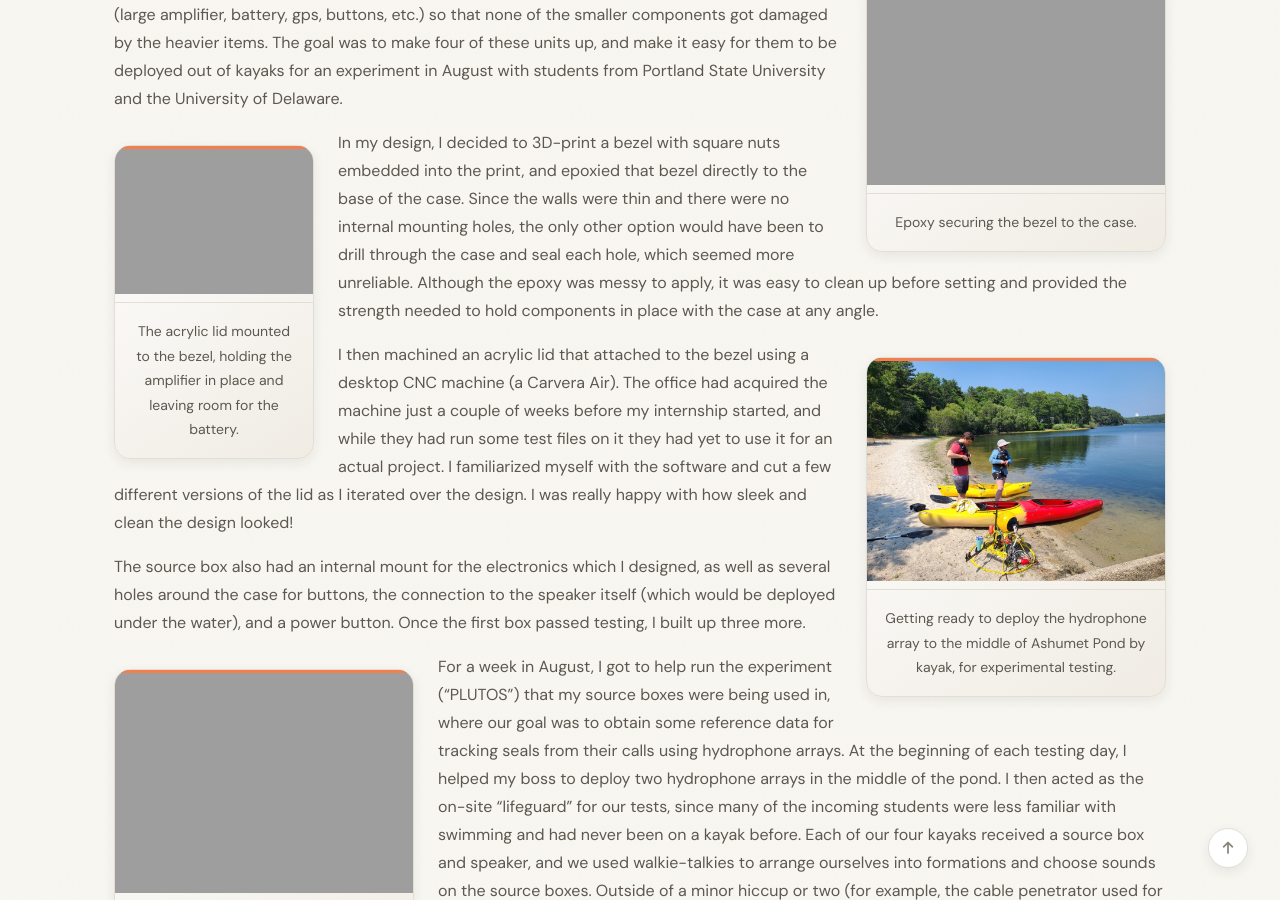
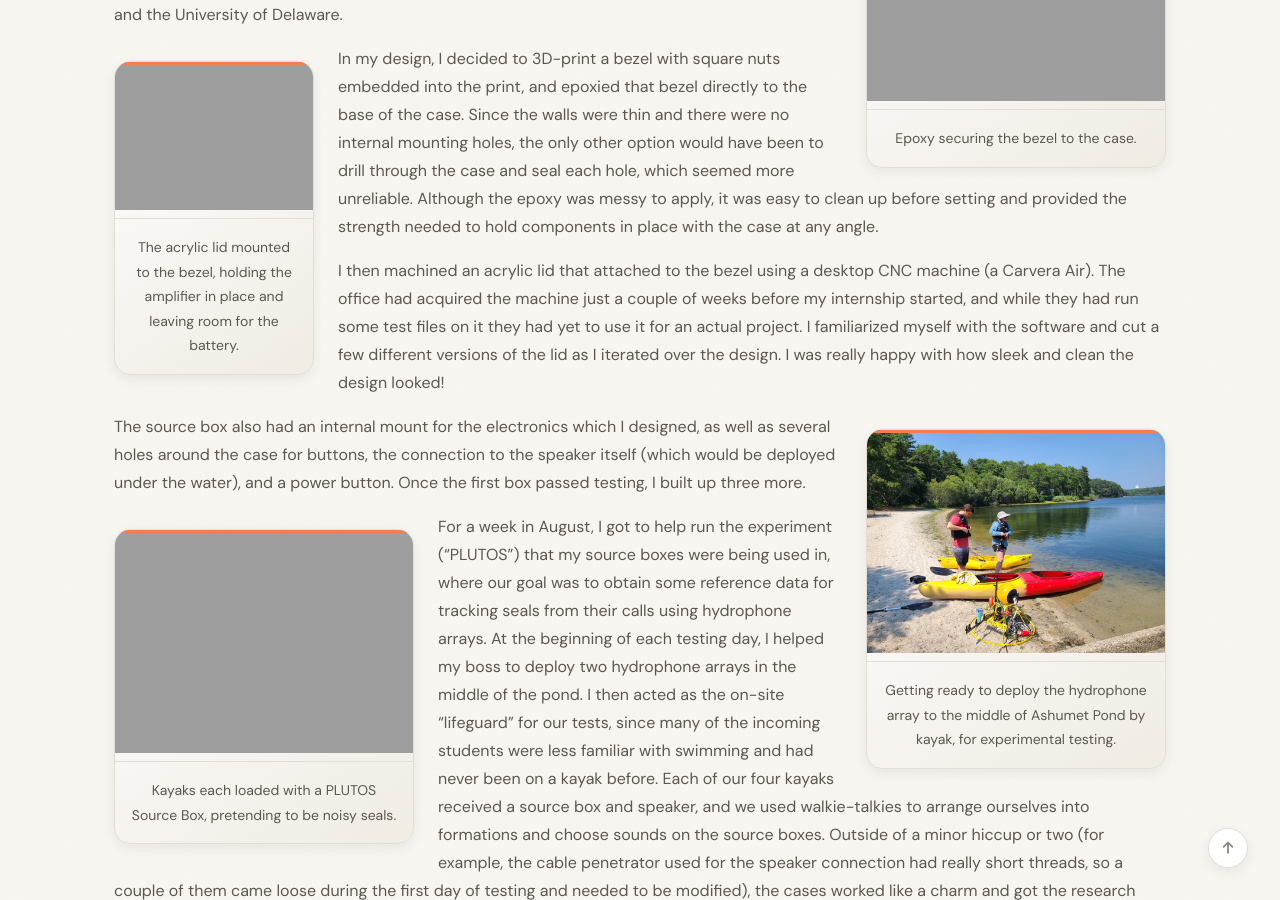
Before and after one commit to braden-kennedy/bkennedyportfolio, a Jekyll site: the page built from _pages/acbotics.md, in a window 1280 px wide and 900 px high, scrolled down 4208 px. Built offline with Jekyll 4.4.1, drawn with Linux system fonts in a browser that asks for light colours; a style sheet for code colours, icons or effects is not loaded; some of the changed text lies outside the part shown.

Commit message:
Update acbotics.md

```diff
--- a/_pages/acbotics.md
+++ b/_pages/acbotics.md
@@ -27,9 +27,9 @@ Since the pump system itself and the electronics were going to be housed separat
 
 The plate was easy to cut, and the rest of the assembly came together quickly. I left one hole in the center that I mounted a thin steel pipe to, which became the carrying handle for the whole assembly. Small L-pieces were mounted next to each hole for the PVC pipes and provided a tab for metal pipe clamps to be secured around each pump housing. Two metal discs were then installed higher-up on the main shaft of the handle, which had slots cut in them so the electronics housing could be attached. Although the full assembly was large (when placed on the ground, the handle was around waist-high), it was balanced enough to be easy to dip into the water.
 
+{% include figure.html src="acbotics/Machined_TransducerCap.JPG" alt=" " caption="A machined PVC cap clamped down using a custom fixture." position="left" width="300px" %}
+
 After making the larger prototype, I also made a mounting bracket for the smaller design. The manufacturing process was nearly identical, except that I used Fusion CAM instead of the software provided with the machine. It took some time to get all of the settings configured in Fusion, but Fusion provides a lot more options for toolpaths and was a much more practical option long-term for Acbotics. Since there was no longer a flat, level surface for the assembly to sit on, I added a couple of threaded rods to the side with the electronics housing. This is the assembly at the top of this section.
-
-{% include figure.html src="acbotics/Machined_TransducerCap.JPG" alt=" " caption="A machined PVC cap clamped down using a custom fixture." position="left" width="300px" %}
 
 Finally, after designing these two prototypes, I was tasked with making a fixture for the desktop CNC machine that would allow us to more easily machine holes into the PVC caps. Prior to making this fixture, we had been measuring and drilling holes by hand (and using the drill press), which was time-consuming and inconsistent. I made a simple design consisting of a bottom plate and two clamps, and created a generic CAM file with the fixture modeled in (so toolpaths would automatically avoid the fixture or throw errors). After the first few caps were successful, I made two more fixtures for different plug sizes. The holes drilled in these plugs were inlet/outlet ports for each pump or bulkheads for other cables.
 
@@ -46,9 +46,9 @@ My very first project that I worked on at Acbotics was a sound source box design
 
 In my design, I decided to 3D-print a bezel with square nuts embedded into the print, and epoxied that bezel directly to the base of the case. Since the walls were thin and there were no internal mounting holes, the only other option would have been to drill through the case and seal each hole, which seemed more unreliable. Although the epoxy was messy to apply, it was easy to clean up before setting and provided the strength needed to hold components in place with the case at any angle.
 
+I then machined an acrylic lid that attached to the bezel using a desktop CNC machine (a Carvera Air). The office had acquired the machine just a couple of weeks before my internship started, and while they had run some test files on it they had yet to use it for an actual project. I familiarized myself with the software and cut a few different versions of the lid as I iterated over the design. I was really happy with how sleek and clean the design looked!
+
 {% include figure.html src="acbotics/Kayak_PreDeployment.JPEG" alt=" " caption="Getting ready to deploy the hydrophone array to the middle of Ashumet Pond by kayak, for experimental testing." position="right" width="300px" %}
-
-I then machined an acrylic lid that attached to the bezel using a desktop CNC machine (a Carvera Air). The office had acquired the machine just a couple of weeks before my internship started, and while they had run some test files on it they had yet to use it for an actual project. I familiarized myself with the software and cut a few different versions of the lid as I iterated over the design. I was really happy with how sleek and clean the design looked!
 
 The source box also had an internal mount for the electronics which I designed, as well as several holes around the case for buttons, the connection to the speaker itself (which would be deployed under the water), and a power button. Once the first box passed testing, I built up three more.
 
```
